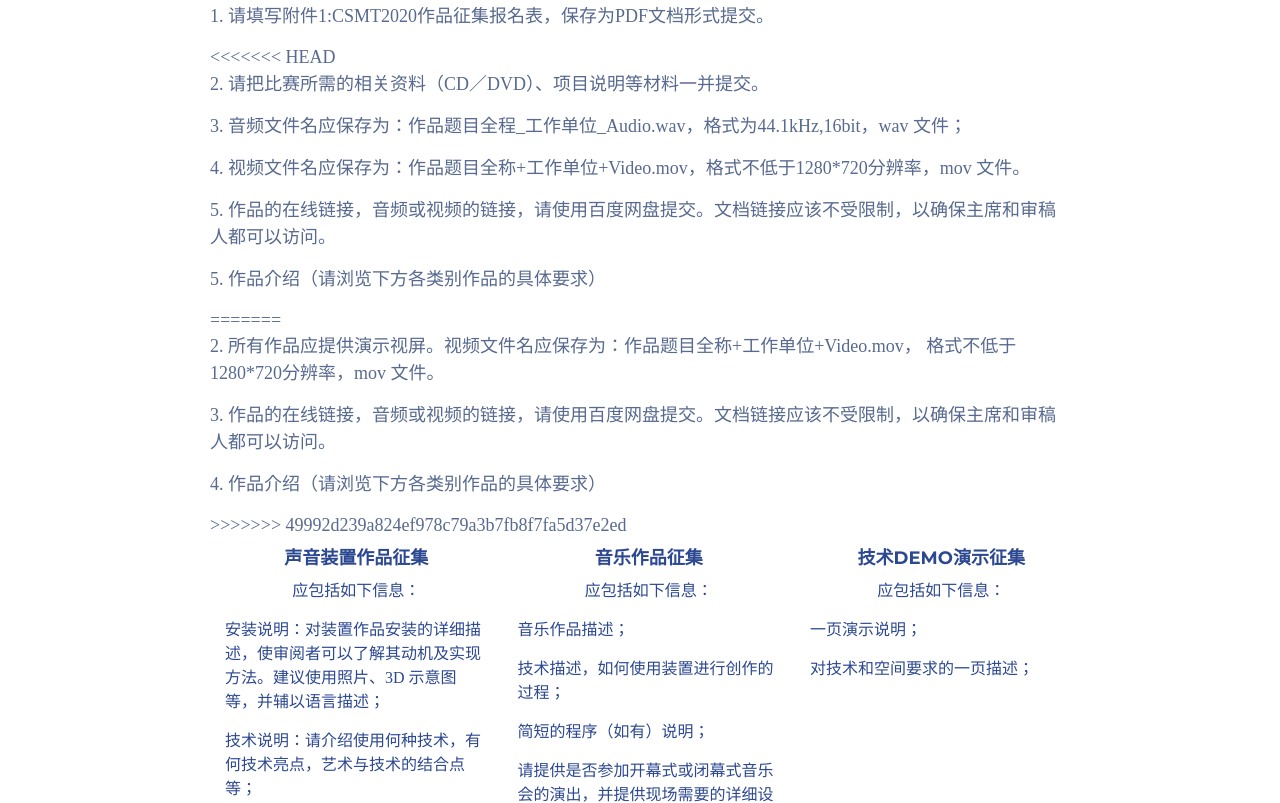
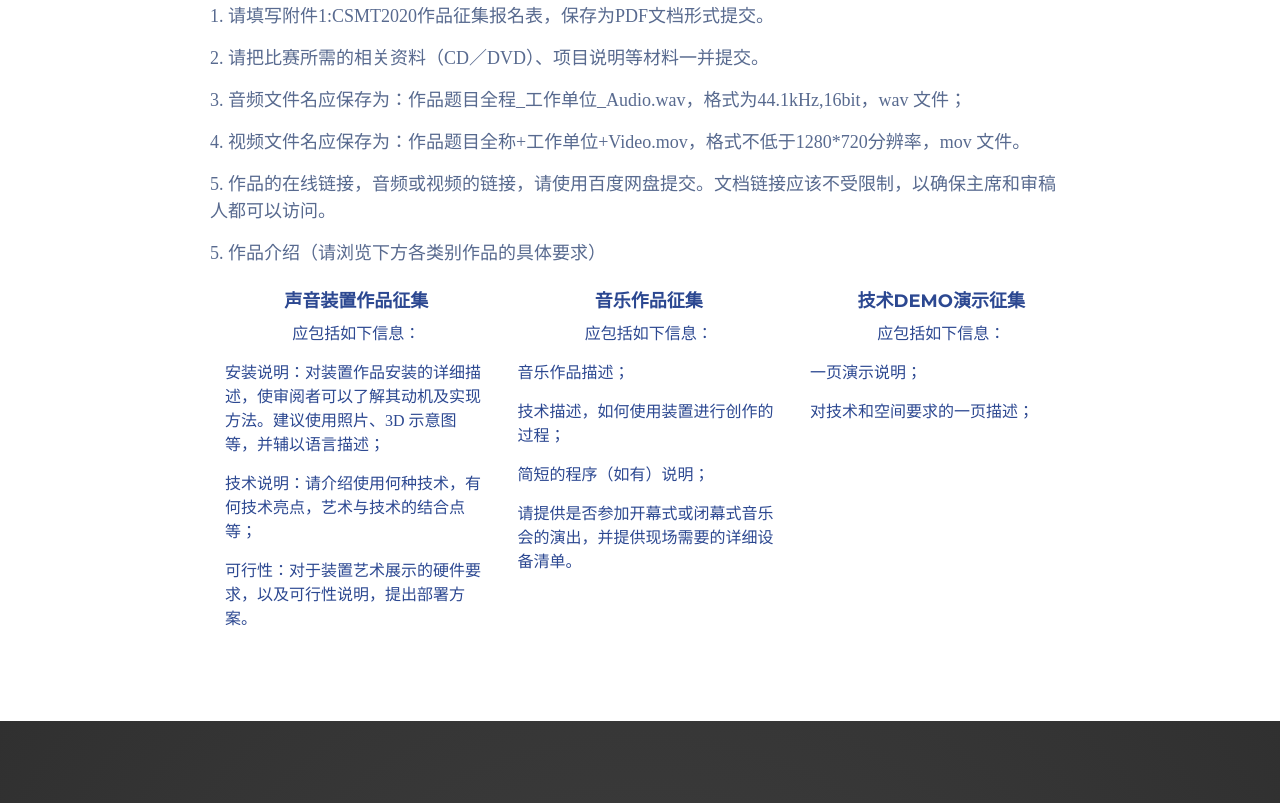
Before and after one commit to Okuryo-Qqi/creatForTest.github.io, a plain HTML site: page index.html in a window 1280 px wide. Shown: the part 2333-3136 px from the top of the page. Drawn offline with Linux system fonts and the light colour scheme; files whose address does not match are found by name.

Commit message:
clean errorcodes

```diff
--- a/index.html
+++ b/index.html
@@ -152,20 +152,13 @@
                     <style>
                         .p1{text-indent: 2em;}
                     </style>
-<!--                    <p>参赛者可以选择仅参加一个子任务，或者同时参加两个子任务</p>-->
                     <p>1. 请填写附件1:CSMT2020作品征集报名表，保存为PDF文档形式提交。</p>
-<<<<<<< HEAD
 					<p>2. 请把比赛所需的相关资料（CD／DVD）、项目说明等材料一并提交。</p>
 					<p>3. 音频文件名应保存为：作品题目全程_工作单位_Audio.wav，格式为44.1kHz,16bit，wav 文件；</p>
 					<p>4. 视频文件名应保存为：作品题目全称+工作单位+Video.mov，格式不低于1280*720分辨率，mov 文件。 </p>
 					<p>5. 作品的在线链接，音频或视频的链接，请使用百度网盘提交。文档链接应该不受限制，以确保主席和审稿人都可以访问。 </p>
 					<p>5. 作品介绍（请浏览下方各类别作品的具体要求）</p>
-=======
-					<p>2. 所有作品应提供演示视屏。视频文件名应保存为：作品题目全称+工作单位+Video.mov，
-							格式不低于1280*720分辨率，mov 文件。</p>
-					<p>3. 作品的在线链接，音频或视频的链接，请使用百度网盘提交。文档链接应该不受限制，以确保主席和审稿人都可以访问。</p>
-					<p>4. 作品介绍（请浏览下方各类别作品的具体要求） </p>
->>>>>>> 49992d239a824ef978c79a3b7fb8f7fa5d37e2ed
+
 
 
                 </div><!--//item-content-->
```
